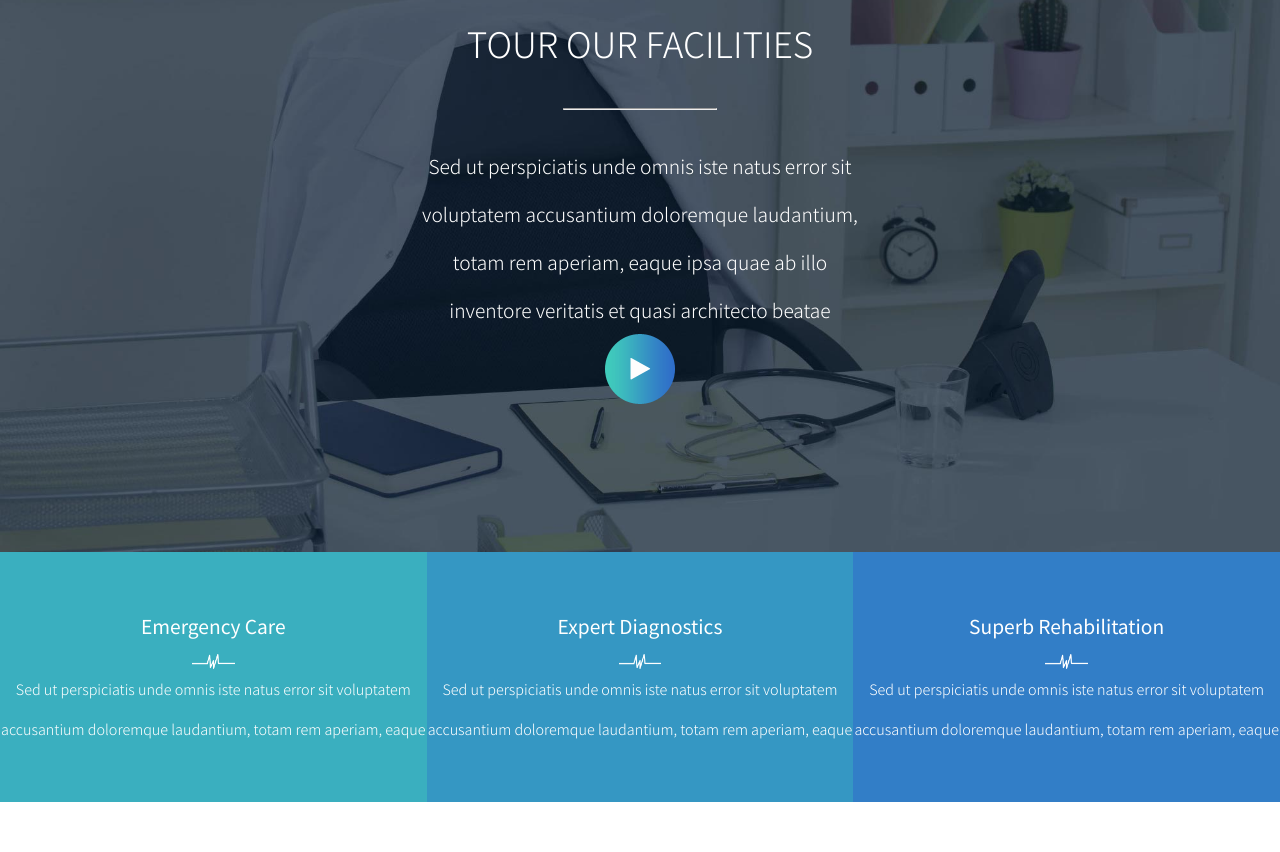
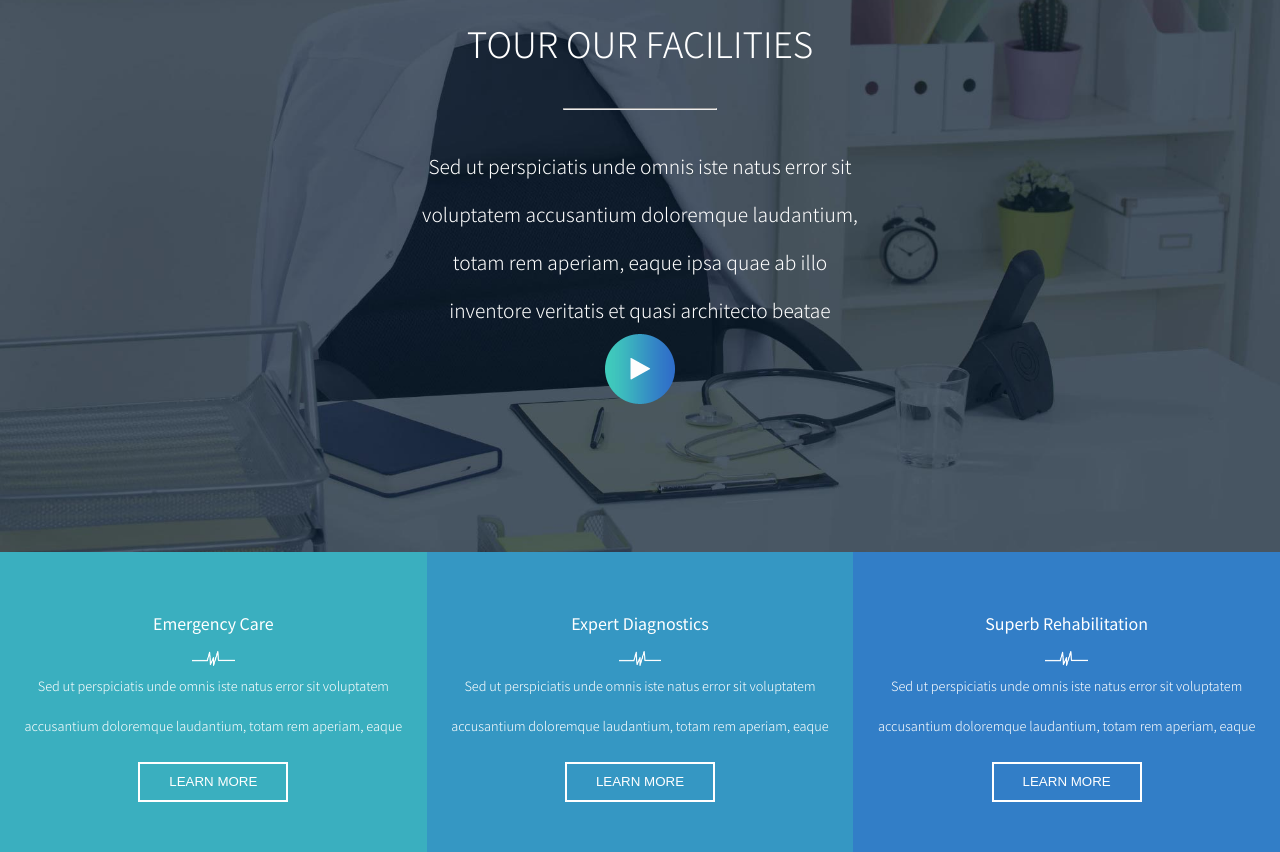
Before and after one commit to Gbelda/proj-html-vuejs, a Vue app: page / in a window 1280 px wide. Shown: the part 4454-5306 px from the top of the page. Before the commit the page ends 5256 px from the top, so only its background shows below. Built offline with nearby package versions, Linux system fonts and the light colour scheme.

Commit message:
Complete facilities card section

```diff
--- /dev/null
+++ b/src/components/DepartmentCard.vue
@@ -0,0 +1,58 @@
+<template>
+  <div class="facility" :class="Id">
+    <h4>{{ name }}</h4>
+    <img src="../assets/img/wave-divider.png" alt="" />
+    <p>
+      {{ text }}
+    </p>
+    <button>LEARN MORE</button>
+  </div>
+</template>
+
+<script>
+export default {
+  props: {
+    name: String,
+    Id: String,
+    text: String,
+  },
+};
+</script>
+
+<style lang="scss">
+.facility {
+  width: calc(100% / 3);
+  text-align: center;
+  height: 300px;
+  display: flex;
+  flex-direction: column;
+  justify-content: center;
+  align-items: center;
+  line-height: 2.5rem;
+
+  img {
+    width: 10%;
+  }
+
+  h4 {
+    font-weight: 400;
+    font-size: 1rem;
+    padding-bottom: 0.5rem;
+  }
+
+  p {
+    font-weight: 300;
+    font-size: 0.8rem;
+    padding: 0px 1.5rem;
+  }
+
+  button {
+    margin-top: 1rem;
+    color: white;
+    background: none;
+    border: 2px solid white;
+    height: 40px;
+    width: 150px;
+  }
+}
+</style>
--- a/src/components/SiteMain.vue
+++ b/src/components/SiteMain.vue
@@ -63,30 +63,13 @@
       <!-- ./FACILITIES HEADER -->
 
       <div class="departments d-flex">
-        <div class="facility emergency_care">
-          <h4>Emergency Care</h4>
-          <img src="../assets/img/wave-divider.png" alt="" />
-          <p>
-            Sed ut perspiciatis unde omnis iste natus error sit voluptatem
-            accusantium doloremque laudantium, totam rem aperiam, eaque
-          </p>
-        </div>
-        <div class="facility diagnostics">
-          <h4>Expert Diagnostics</h4>
-          <img src="../assets/img/wave-divider.png" alt="" />
-          <p>
-            Sed ut perspiciatis unde omnis iste natus error sit voluptatem
-            accusantium doloremque laudantium, totam rem aperiam, eaque
-          </p>
-        </div>
-        <div class="facility rehab">
-          <h4>Superb Rehabilitation</h4>
-          <img src="../assets/img/wave-divider.png" alt="" />
-          <p>
-            Sed ut perspiciatis unde omnis iste natus error sit voluptatem
-            accusantium doloremque laudantium, totam rem aperiam, eaque
-          </p>
-        </div>
+        <department-card
+          v-for="department in departments"
+          :key="department.name"
+          :Id="department.class"
+          :name="department.name"
+          :text="department.text"
+        />
       </div>
       <!-- ./DEPARTMENTS -->
     </section>
@@ -98,12 +81,14 @@ import Jumbotron from "./Jumbotron.vue";
 import SectionHeading from "./SectionHeading.vue";
 import FeaturesCard from "./FeaturesCard.vue";
 import StaffCard from "./StaffCard.vue";
+import DepartmentCard from "./DepartmentCard.vue";
 export default {
   components: {
     Jumbotron,
     SectionHeading,
     StaffCard,
     FeaturesCard,
+    DepartmentCard,
   },
   data() {
     return {
@@ -179,6 +164,23 @@ export default {
           icon: "icon-13.png",
           title: "medical counseling",
           text: "At vero eos et accusamus et iusto odio dignissimos ducimus qui blanditiis praesentium voluptatum deleniti atque corrupti quos dolores et quas",
+        },
+      ],
+      departments: [
+        {
+          name: "Emergency Care",
+          text: "Sed ut perspiciatis unde omnis iste natus error sit voluptatem accusantium doloremque laudantium, totam rem aperiam, eaque",
+          class: "emergency_care",
+        },
+        {
+          name: "Expert Diagnostics",
+          text: "Sed ut perspiciatis unde omnis iste natus error sit voluptatem accusantium doloremque laudantium, totam rem aperiam, eaque",
+          class: "diagnostics",
+        },
+        {
+          name: "Superb Rehabilitation",
+          text: "Sed ut perspiciatis unde omnis iste natus error sit voluptatem accusantium doloremque laudantium, totam rem aperiam, eaque",
+          class: "rehab",
         },
       ],
     };
@@ -259,32 +261,6 @@ export default {
   }
 
   .departments {
-    .facility {
-      width: calc(100% / 3);
-      text-align: center;
-      height: 250px;
-      display: flex;
-      flex-direction: column;
-      justify-content: center;
-      align-items: center;
-      line-height: 2.5rem;
-
-      img {
-        width: 10%;
-      }
-
-      h4 {
-        font-weight: 400;
-        font-size: 1.2rem;
-        padding-bottom: 0.5rem;
-      }
-
-      p {
-        font-weight: 300;
-        font-size: 0.9rem;
-      }
-    }
-
     .emergency_care {
       background-color: #3aafbf;
     }
```
